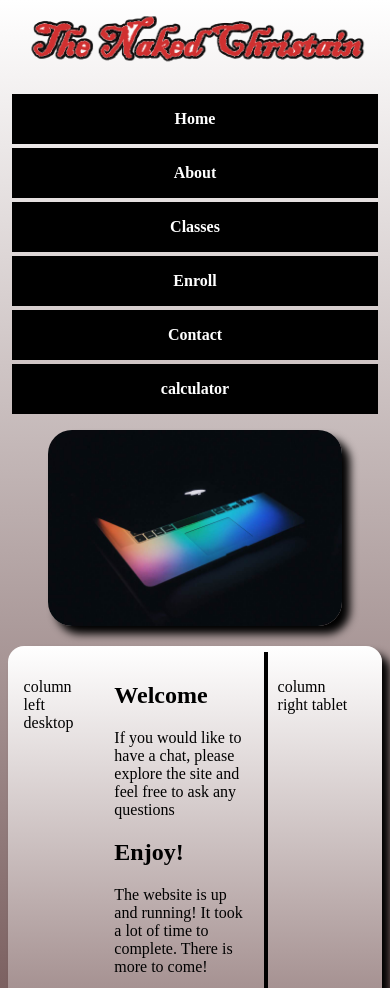
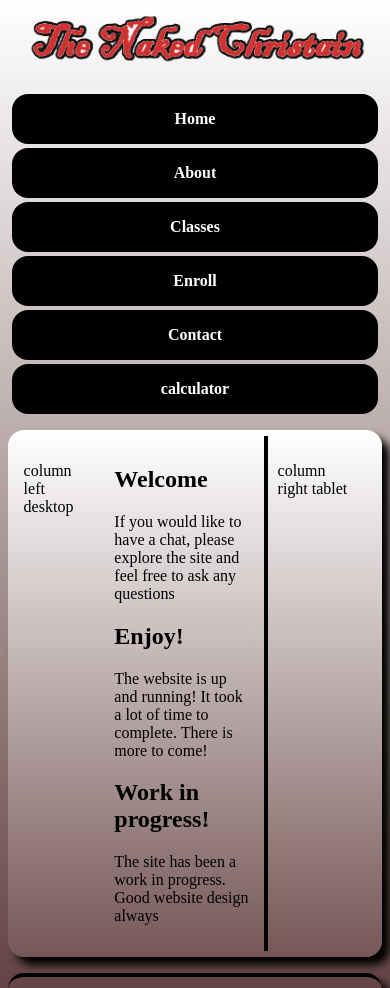
Before and after one commit to kessey24/kingsoft.github.io, a plain HTML site: page index.html in a window 390 px wide. Shown: the top 988 px of the page. Drawn offline with Linux system fonts and the light colour scheme.

Commit message:
Update index.html

```diff
--- a/index.html
+++ b/index.html
@@ -7,7 +7,7 @@
         <meta name="viewport" content= "width= device-width, initial-scale=1.0">
         <link rel="stylesheet" href="kingsoft.github.io/style.css" >
         <link rel="stylesheet" href="kingsoft.github.io/tabletstyle.css">
-        <link rel="stylesheet" href=kingsoft.github.io/mobilestyle.css">
+        <link rel="stylesheet" href="kingsoft.github.io/mobilestyle.css">
 
 
     </head>
```
